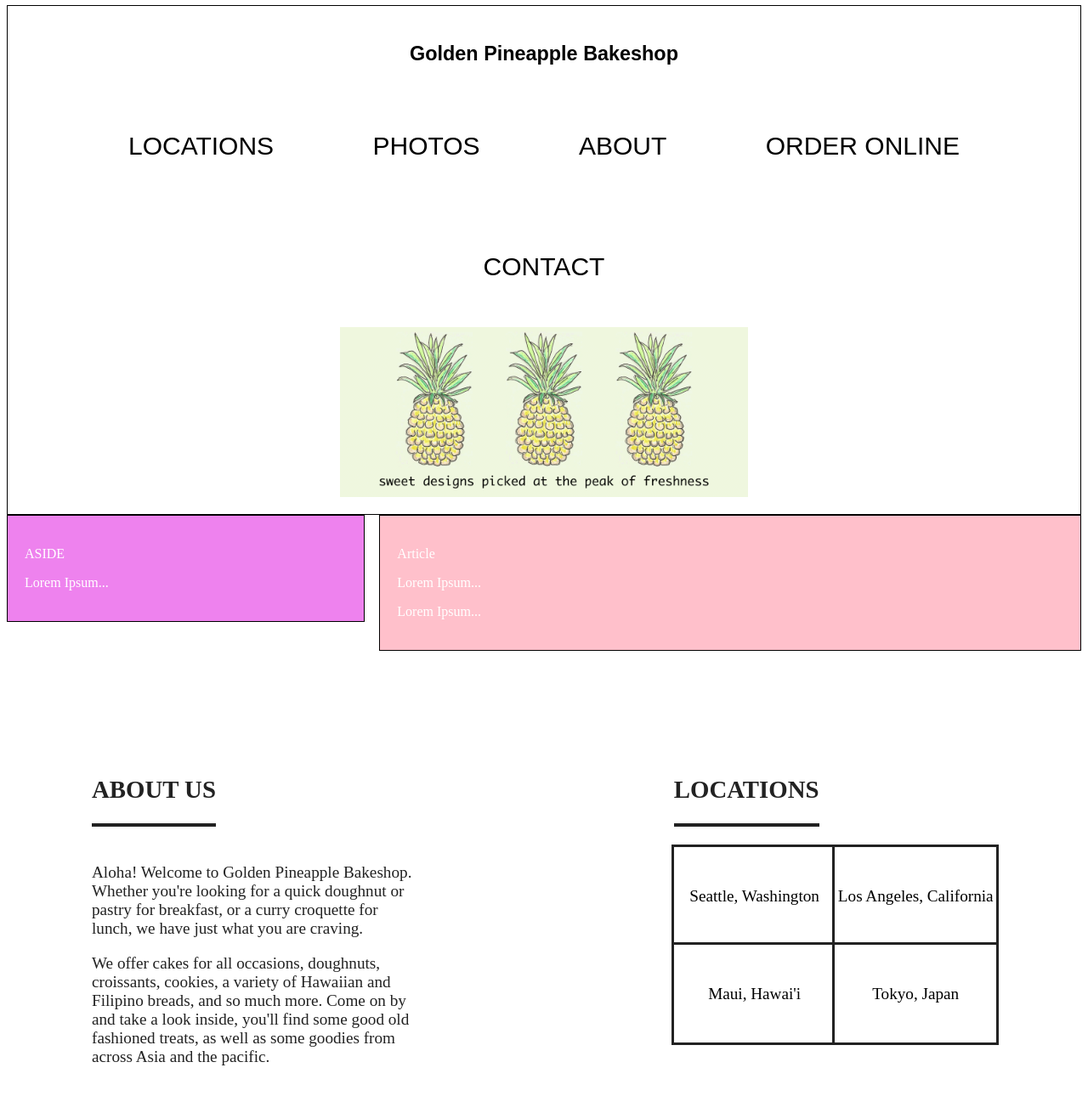
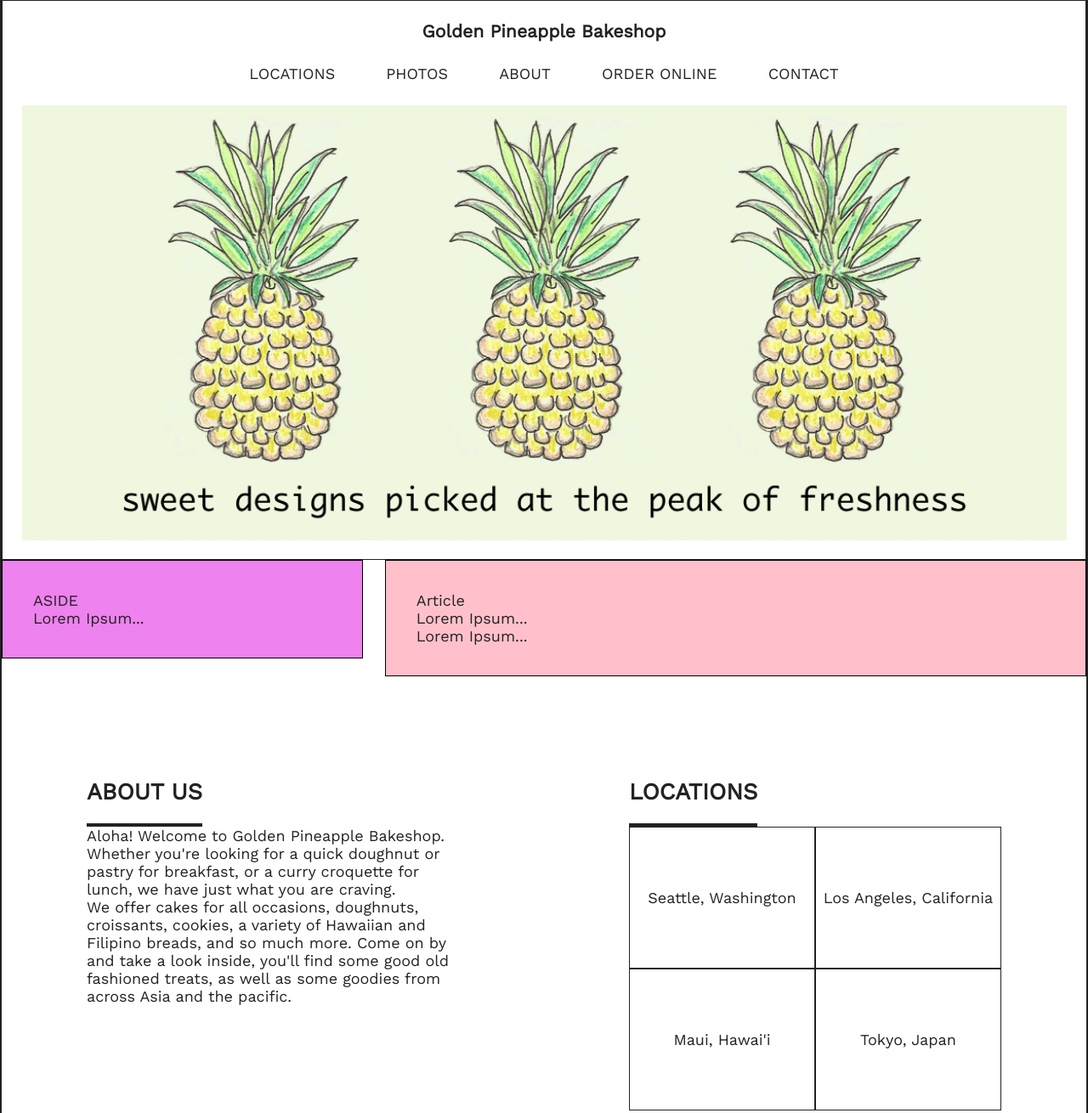
Before and after one commit to dlowc/dlowc.github.io, a plain HTML site: page unit_6/index.html in a window 1280 px wide. Shown: the part 2-1312 px from the top of the page at 85% size. Drawn offline with nearby package versions, Linux system fonts and the light colour scheme.

Commit message:
Update style.css

```diff
--- a/unit_6/css/style.css
+++ b/unit_6/css/style.css
@@ -1,110 +1,61 @@
-<style>
 @import url(https://fonts.googleapis.com/css?family=Work+Sans);
 @import url(https://fonts.googleapis.com/css?family=Concert+One);
-
+* { margin:0; padding:0; box-sizing:border-box; }
 body {
 	font-family: Work Sans, sans-serif;
 	font-size: 18px;
 	border: 2px solid #222;
+	color: #222;
 }
-
 header {
-	background-color: #fff;
-	border: 1px black solid;
-	padding: 20px;
-	font-family: Work Sans, sans-serif;
-	font-size: 20px;
+	border: 1px #222 solid;
+	padding: 1.25em;
 	text-align: center;
 }
-
 h1, h2 {
 	text-transform: uppercase;
-	border-bottom: 4px solid black;
+	border-bottom: 4px solid #222;
 	display: inline-block;
 	font-weight: 800;
 }
-
 h1 {
 	font-size: 2em;
 }
-
 h2 {
 	font-size: 1.5em;
-	padding: .8em 0;
-	color: #222;
-	border-bottom-color: #222;
+	padding: .75em 0;
 }
-
 img {
 	display: block;
-	margin: 0 auto;
-	width: 480px;
+	width:100%;
 }
-
 ul {
-	margin: 0;
-	padding: 0;
 	list-style: none;
 }
 
 li{
 	float: left;
 	width: 50%;
-	height: 6em;
-	outline: 3px solid #222;
+	border: 1px solid #222;
 	text-align: center;
-	line-height: 6em;
-	color: #000;
-	background: #fff;
+	padding:4em 0;
 }
 
 nav {
-	font-size: 30px;
+	/* font-size: 30px; */
 	text-align: center;
 }
 nav a{
 	text-decoration: none;
-	color: black;
-	margin: 1.8em;
+	color: #222;
+	padding:1.5em;
 	display: inline-block;
 }
-
-section {
-
-	color: #fff;
-	overflow: auto;
-}
-
-div {
-	font-size: 1.2em;
-	width: 46%
-	padding: 2%;
-	display: inline-block;
-}
-
-#hero {
-	display: block;
-	width: 100%;
-	margin: 0;
-	background: #fff;
-}
-
-#about {
+#about, #locations {
 	float: left;
-	background: #fff;
-	color: #222;
-	width: 30%;
+	width: 50%;
 	padding: 100px;
 }
-
-#locations {
-	float: right;
-	background: #fff;
-	color: #222;
-	width: 30%;
-	padding: 100px;
-}
-
 #two_column {
 	background-color: #FFB7CF;
 	border: 1px black solid;
@@ -114,17 +65,18 @@ div {
 #left {
 	background-color: violet;
 	border: 1px black solid;
-	padding: 20px;
+	padding: 2em;
 	float: left;
-	width: 30%;
+	width: 33.33%;
 }
 
 #right {
 	background-color: pink;
 	border: 1px black solid;
-	padding: 20px;
-	float: right;
-	width: 62%;
+	padding: 2em;
+	float: left;
+	width: 64.66%;
+	margin-left: 2%;
 }
 
 .clearfix:after {
@@ -136,22 +88,19 @@ div {
 	height: 0;
 }
 
-a:link {
-text-decoration: none;
-text-transform: uppercase;
+a {
+	text-decoration: none;
+	text-transform: uppercase;
 }
 a:hover {
-text-decoration: underline;
-}
-a:active {
-text-decoration: underline;
+	text-decoration: underline;
 }
 a:visited {
-text-decoration: none;
+	color:purple;
 }
 
 footer {
 	text-align: center;
 	padding: 1em 0;
-	clear; both;
+	clear: both;
 }
```
